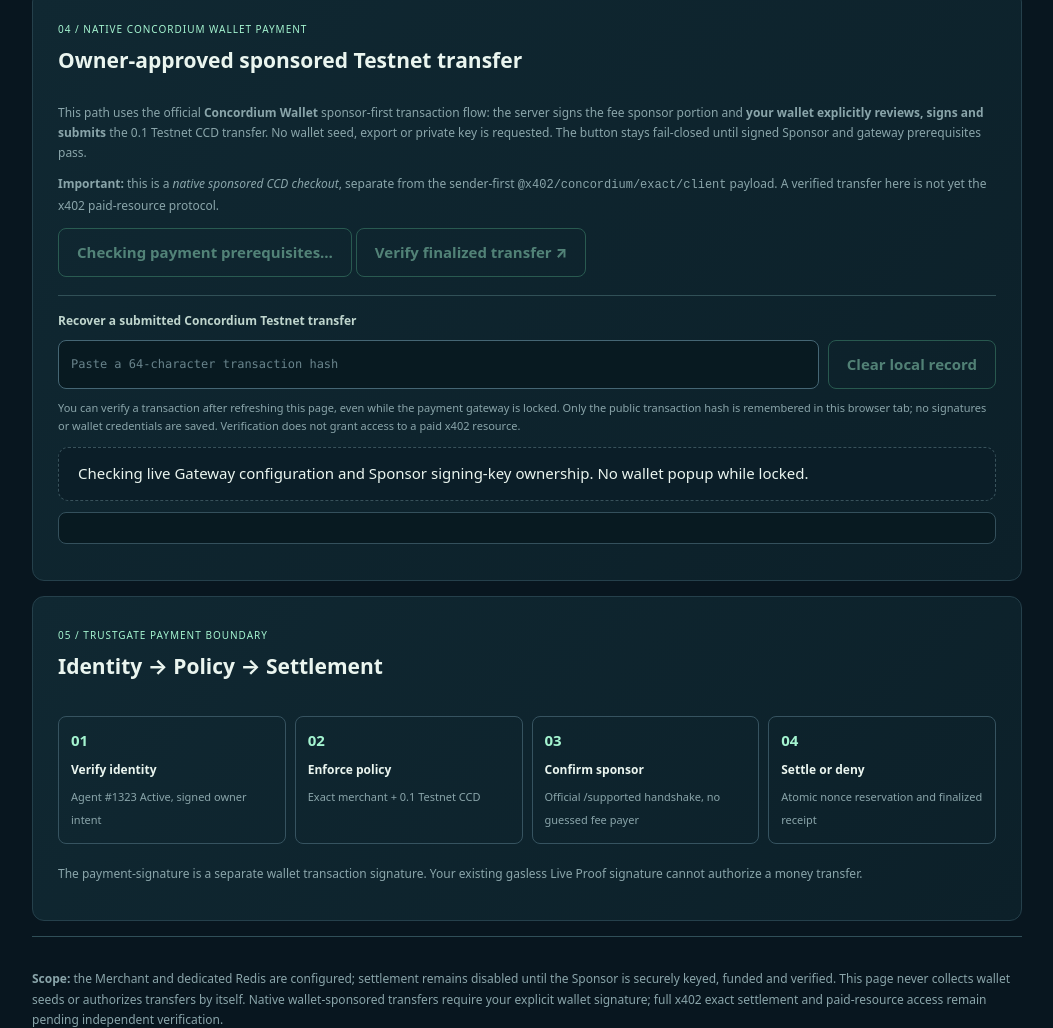
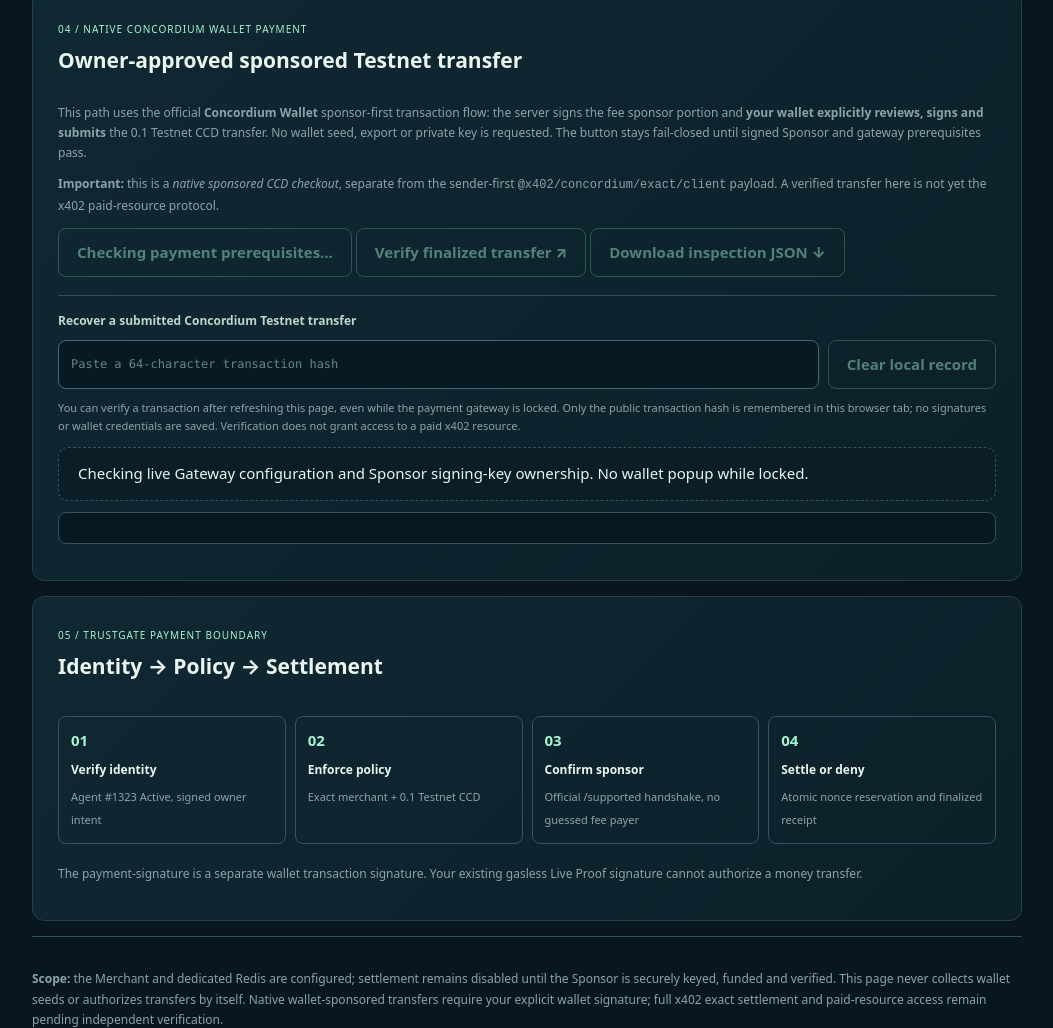
Before and after one commit to bearbaba/TrustGate-AI, a website: page public/x402-gateway.html in a window 1280 px wide. Shown: the part 1667-2695 px from the top of the page, without its empty margins (113-1166 px from the left). Drawn offline with Linux system fonts and the light colour scheme; no server answers.

Commit message:
ui: offer downloaded clearly labeled read-only native chain inspection evidence

```diff
--- a/public/x402-gateway.html
+++ b/public/x402-gateway.html
@@ -35,6 +35,7 @@
 <p><strong>Important:</strong> this is a <em>native sponsored CCD checkout</em>, separate from the sender-first <code>@x402/concordium/exact/client</code> payload. A verified transfer here is not yet the x402 paid-resource protocol.</p>
 <button class="outline" id="sponsoredWalletSend" type="button" disabled>Checking payment prerequisites…</button>
 <button class="outline" id="sponsoredInspect" type="button" disabled>Verify finalized transfer ↗</button>
+<button class="outline" id="sponsoredDownload" type="button" disabled>Download inspection JSON ↓</button>
 <div class="x402-recover">
 <label for="sponsoredHash">Recover a submitted Concordium Testnet transfer</label>
 <div class="x402-recover-input">
```
